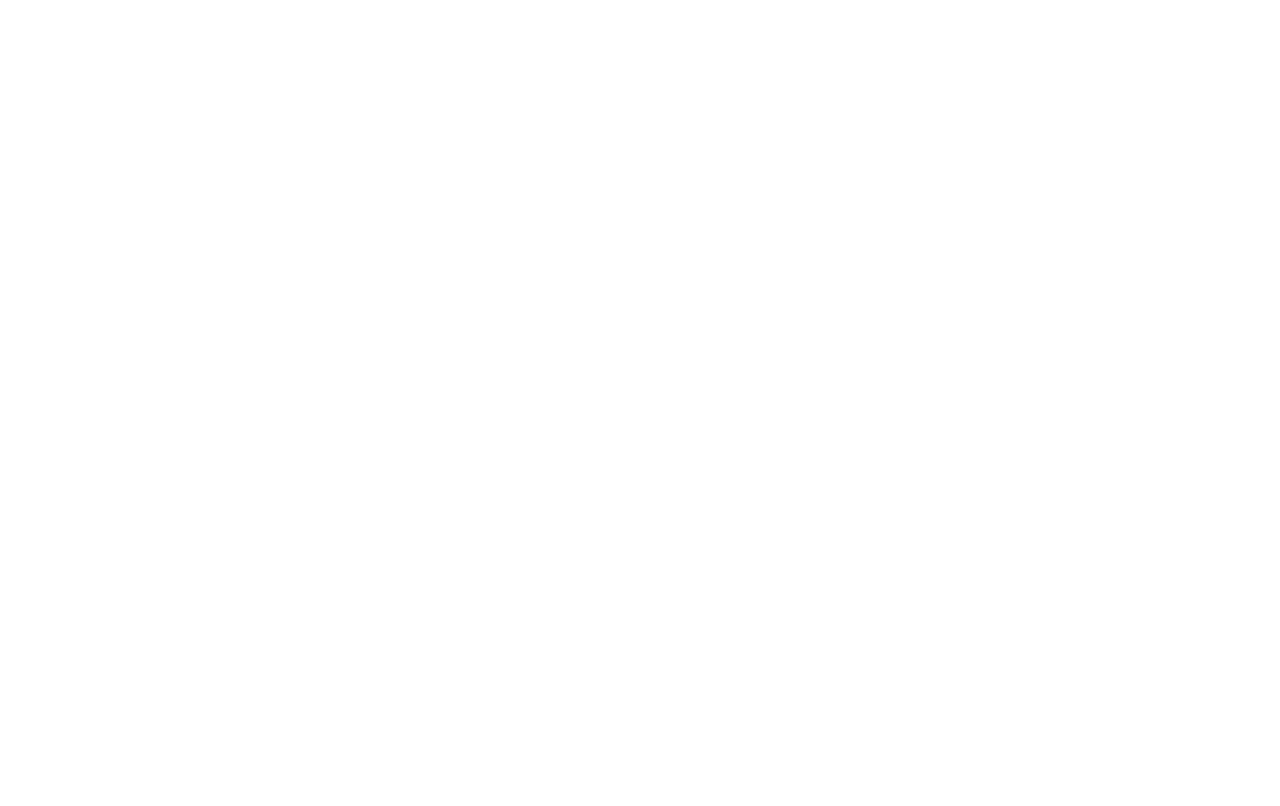
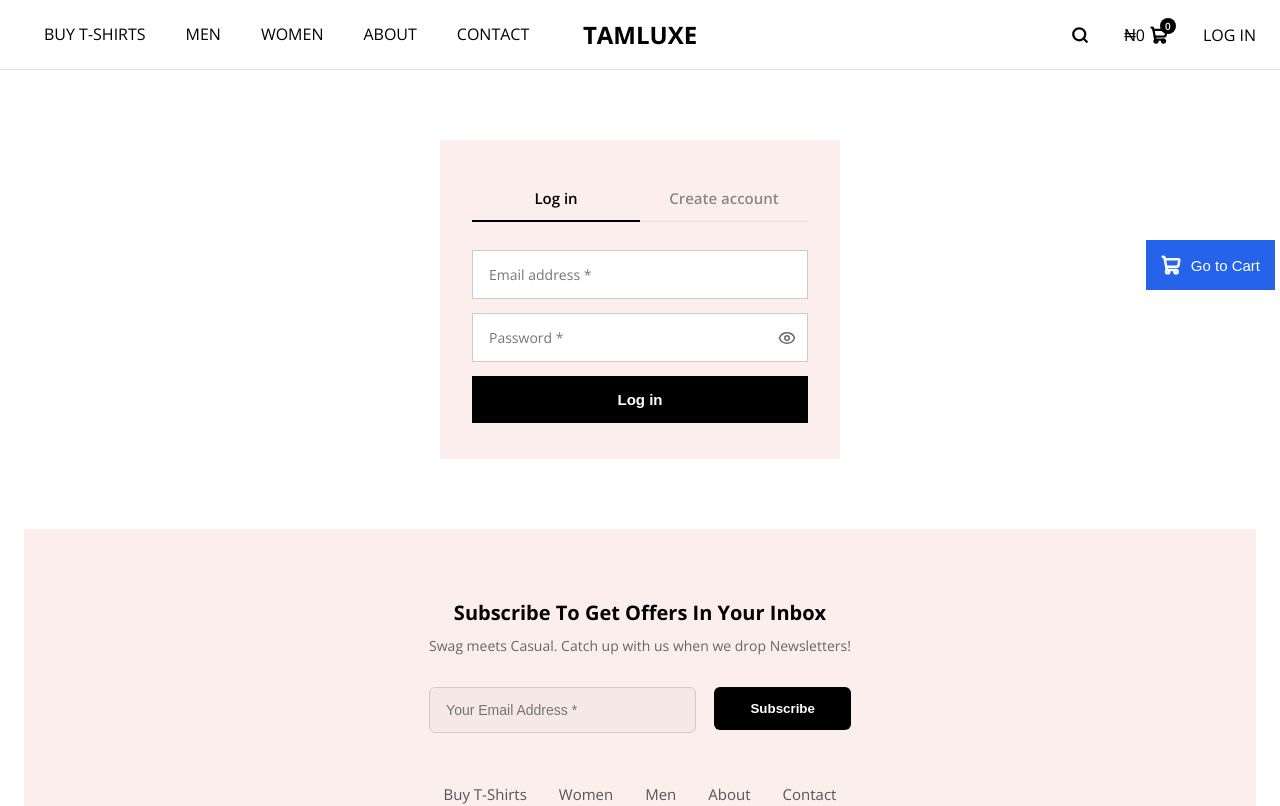
Before and after one commit to preyemurph7/e-commerce-store, a React (Vite) app: page /login in a window 1280 px wide. Before the commit this address had no page. Shown: the top 806 px of the page. Built offline with nearby package versions, Linux system fonts and the light colour scheme.

Commit message:
Add login and create-account UI

```diff
--- a/src/App.jsx
+++ b/src/App.jsx
@@ -11,6 +11,7 @@
 import { CartProvider } from "./Context/CartContext";
 import { QuickViewProvider } from "./Context/QuickViewContext";
 import Checkout from './pages/Checkout/Checkout';
+import Login from './pages/Login/Login';
 import './App.css'
 
 function App() {
@@ -28,6 +29,7 @@
              <Route path="/contact" element={<Contact/>} />
              <Route path="/product/:id" element={<ProductDetail/>} />
              <Route path="/checkout" element={<Checkout/>} />
+              <Route path="/login" element={<Login/>} />
              </Route>
         </Routes>
     </BrowserRouter>
--- /dev/null
+++ b/src/pages/Login/Login.css
@@ -0,0 +1,105 @@
+.auth-container {
+  max-width: 440px;
+  margin: 70px auto;
+  padding: 0 20px;
+}
+
+.auth-card {
+  background: #fdeeee;
+  padding: 36px 32px;
+}
+
+.auth-tabs {
+  display: flex;
+  border-bottom: 1px solid #f0d9d9;
+  margin-bottom: 28px;
+}
+
+.auth-tab {
+  flex: 1;
+  background: none;
+  border: none;
+  border-bottom: 2px solid transparent;
+  margin-bottom: -1px;
+  padding: 12px 0;
+  font-size: 15px;
+  font-weight: 600;
+  font-family: inherit;
+  color: #888;
+  cursor: pointer;
+}
+
+.auth-tab.current {
+  color: black;
+  border-bottom-color: black;
+}
+
+.auth-form {
+  display: flex;
+  flex-direction: column;
+  gap: 14px;
+}
+
+.auth-form input {
+  width: 100%;
+  background: white;
+  border: 1px solid #ccc;
+  padding: 14px 16px;
+  font-size: 14px;
+  font-family: inherit;
+}
+
+.password-field {
+  position: relative;
+}
+
+.password-field input {
+  padding-right: 46px;
+}
+
+.password-toggle {
+  position: absolute;
+  right: 12px;
+  top: 50%;
+  transform: translateY(-50%);
+  background: none;
+  border: none;
+  cursor: pointer;
+  display: flex;
+  color: #666;
+}
+
+.auth-error {
+  color: red;
+  font-size: 13px;
+}
+
+.auth-btn {
+  display: inline-block;
+  background: black;
+  color: white;
+  border: none;
+  padding: 15px 24px;
+  font-size: 15px;
+  font-weight: 600;
+  text-align: center;
+  text-decoration: none;
+  cursor: pointer;
+}
+
+.auth-btn:disabled {
+  opacity: 0.7;
+  cursor: not-allowed;
+}
+
+.auth-message {
+  display: flex;
+  flex-direction: column;
+  align-items: center;
+  text-align: center;
+  gap: 14px;
+}
+
+.auth-message p {
+  color: #666;
+}
--- /dev/null
+++ b/src/pages/Login/Login.jsx
@@ -0,0 +1,119 @@
+import { useState } from "react";
+import { Link } from "react-router-dom";
+import { Eye, EyeOff, CheckCircle } from "lucide-react";
+import "./Login.css";
+
+const Login = () => {
+  const [mode, setMode] = useState("login");
+  const [password, setPassword] = useState("");
+  const [confirmPassword, setConfirmPassword] = useState("");
+  const [showPassword, setShowPassword] = useState(false);
+  const [error, setError] = useState(null);
+  const [isLoading, setIsLoading] = useState(false);
+  const [isDone, setIsDone] = useState(false);
+
+  const isSignup = mode === "signup";
+
+  const switchMode = (newMode) => {
+    setMode(newMode);
+    setPassword("");
+    setConfirmPassword("");
+    setShowPassword(false);
+    setError(null);
+  };
+
+  const handleSubmit = (e) => {
+    e.preventDefault();
+
+    if (isSignup && password !== confirmPassword) {
+      setError("Passwords do not match.");
+      return;
+    }
+
+    setError(null);
+    setIsLoading(true);
+
+    setTimeout(() => {
+      setIsLoading(false);
+      setIsDone(true);
+    }, 1000);
+  };
+
+  if (isDone) {
+    return (
+      <div className="auth-container">
+        <div className="auth-card auth-message">
+          <CheckCircle size={40} color="green" />
+          <h2>{isSignup ? "Account created" : "Welcome back"}</h2>
+          <p>This is a demo store, so no account was created or saved.</p>
+          <Link to="/" className="auth-btn">Continue Shopping</Link>
+        </div>
+      </div>
+    );
+  }
+
+  return (
+    <div className="auth-container">
+      <div className="auth-card">
+        <div className="auth-tabs">
+          <button
+            type="button"
+            className={`auth-tab ${!isSignup ? "current" : ""}`}
+            onClick={() => switchMode("login")}
+          >
+            Log in
+          </button>
+          <button
+            type="button"
+            className={`auth-tab ${isSignup ? "current" : ""}`}
+            onClick={() => switchMode("signup")}
+          >
+            Create account
+          </button>
+        </div>
+
+        <form className="auth-form" onSubmit={handleSubmit}>
+          {isSignup && <input type="text" placeholder="Full name *" required />}
+          <input type="email" placeholder="Email address *" required />
+
+          <div className="password-field">
+            <input
+              type={showPassword ? "text" : "password"}
+              placeholder="Password *"
+              value={password}
+              onChange={(e) => setPassword(e.target.value)}
+              minLength={6}
+              required
+            />
+            <button
+              type="button"
+              className="password-toggle"
+              onClick={() => setShowPassword((s) => !s)}
+              aria-label={showPassword ? "Hide password" : "Show password"}
+            >
+              {showPassword ? <EyeOff size={18} /> : <Eye size={18} />}
+            </button>
+          </div>
+
+          {isSignup && (
+            <input
+              type={showPassword ? "text" : "password"}
+              placeholder="Confirm password *"
+              value={confirmPassword}
+              onChange={(e) => setConfirmPassword(e.target.value)}
+              required
+            />
+          )}
+
+          {error && <p className="auth-error">{error}</p>}
+
+          <button type="submit" className="auth-btn" disabled={isLoading}>
+            {isLoading ? <span className="spinner"></span> : isSignup ? "Create account" : "Log in"}
+          </button>
+        </form>
+      </div>
+    </div>
+  );
+};
+
+export default Login;
```
